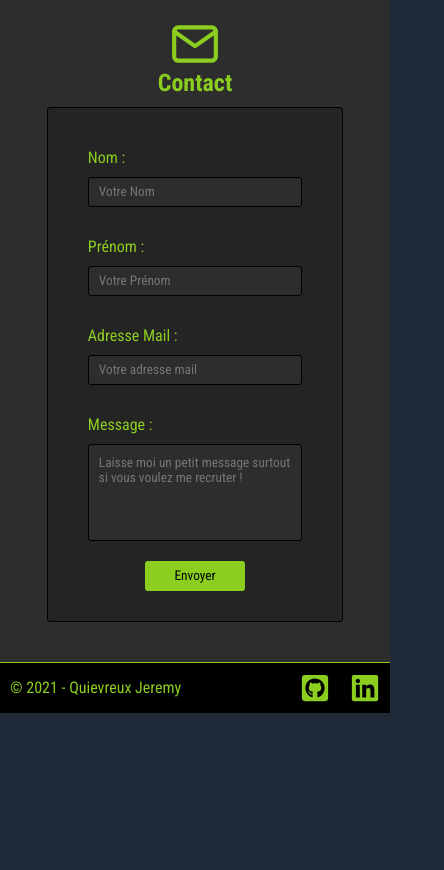
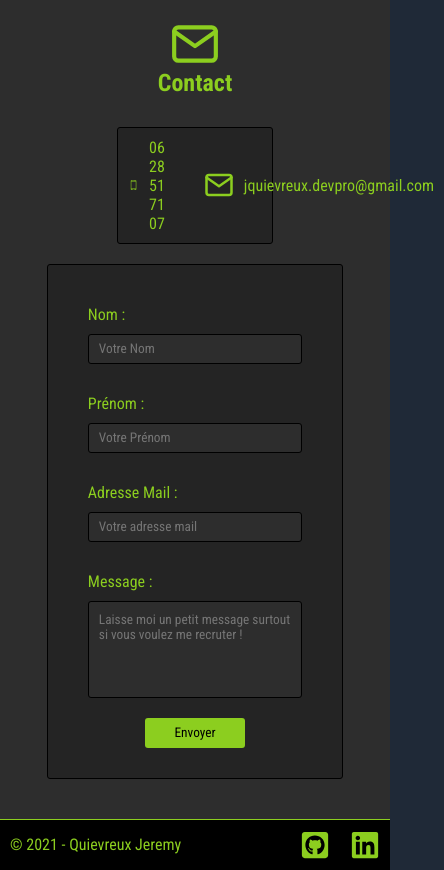
Before and after one commit to JeremyQuievreux/Portfolio-front, a React (Create React App) app: page / in a window 390 px wide. Shown: the part 4820-5690 px from the top of the page, 444 px wide, since content can reach past the window. Before the commit the page ends 5533 px from the top, so only its background shows below. Built offline with nearby package versions, Linux system fonts and the light colour scheme.

Commit message:
add phone and mail contact part

```diff
--- a/src/Contact/Contact.js
+++ b/src/Contact/Contact.js
@@ -5,6 +5,7 @@ import React, { useState } from 'react'
 import Axios from 'axios';
 
 import { FiMail } from "react-icons/fi";
+import { GiSmartphone } from "react-icons/gi";
 
 
 function Contact() {
@@ -37,6 +38,10 @@ function Contact() {
                 <div className="contact-icon-container">
                     <FiMail/>
                     <h2>Contact</h2>
+                </div>
+                <div className="contact-block">
+                    <a href="tel:+0628517107"><p><GiSmartphone/> 06 28 51 71 07</p></a>
+                    <a href="mailto:jquievreux.devpro@gmail.com"><p><FiMail/> jquievreux.devpro@gmail.com</p></a>
                 </div>
                 <div className="contact-form">
                     <form onSubmit={(e) => handleSubmit(e)}>
--- a/src/Contact/Contact.scss
+++ b/src/Contact/Contact.scss
@@ -96,6 +96,31 @@
             }
         }
     }
+    .contact-block{
+        background-color: $tier2;
+        width: 50%;
+        max-width: 600px;
+        border: 1px solid $primary;
+        margin: 20px;
+        display: flex;
+        justify-content: space-around;
+        align-items: center;
+        border-radius: 3px;
+        a{
+            text-decoration: none;
+            color: $secondary;
+        }
+        svg{
+            height: 30px;
+            width: 30px;
+            margin-right: 10px;
+        }
+        p{
+            display: flex;
+            align-items: center;
+            margin: 10px;
+        }
+    }
 }
 
 @media (max-width: 1024px) {
```
